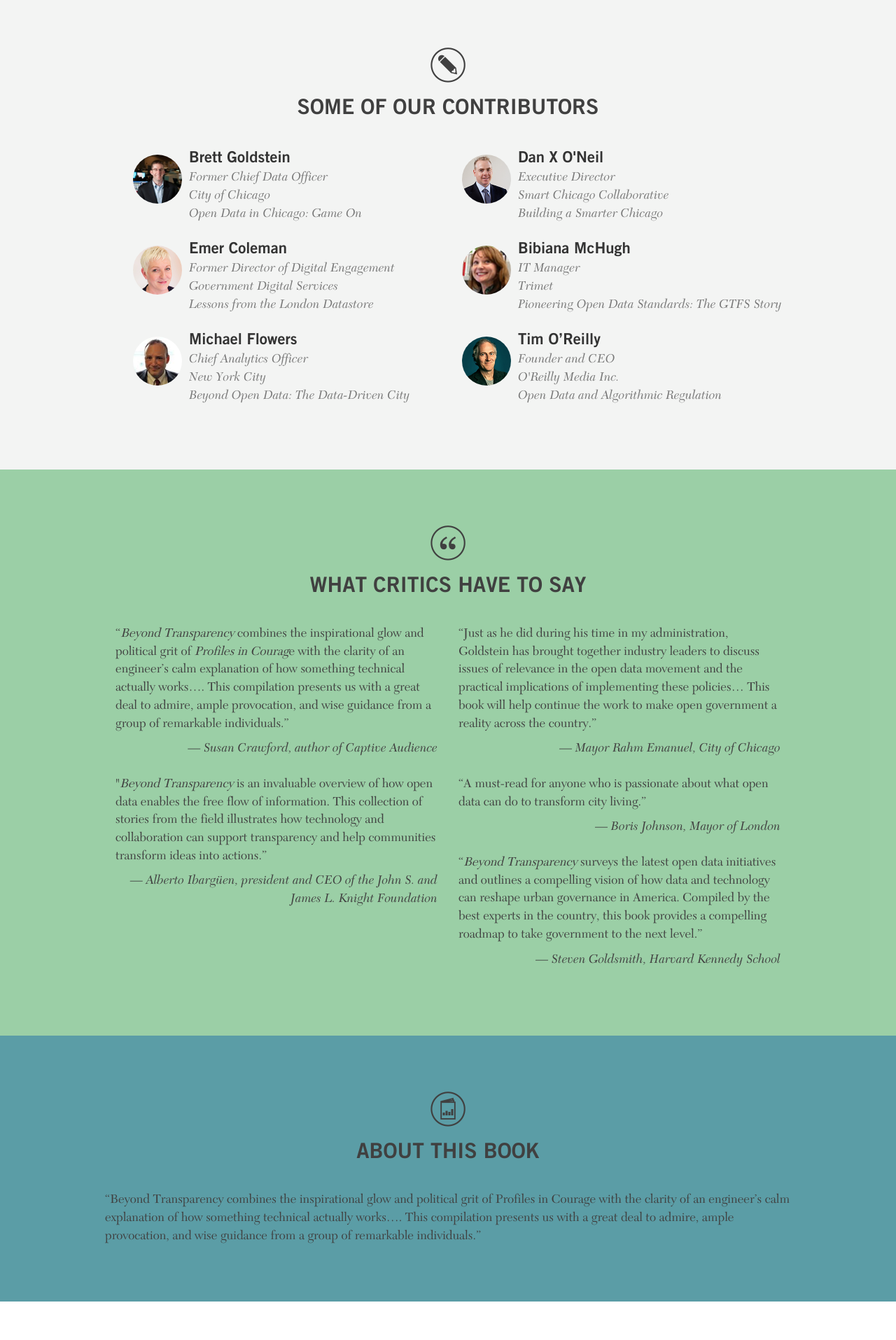
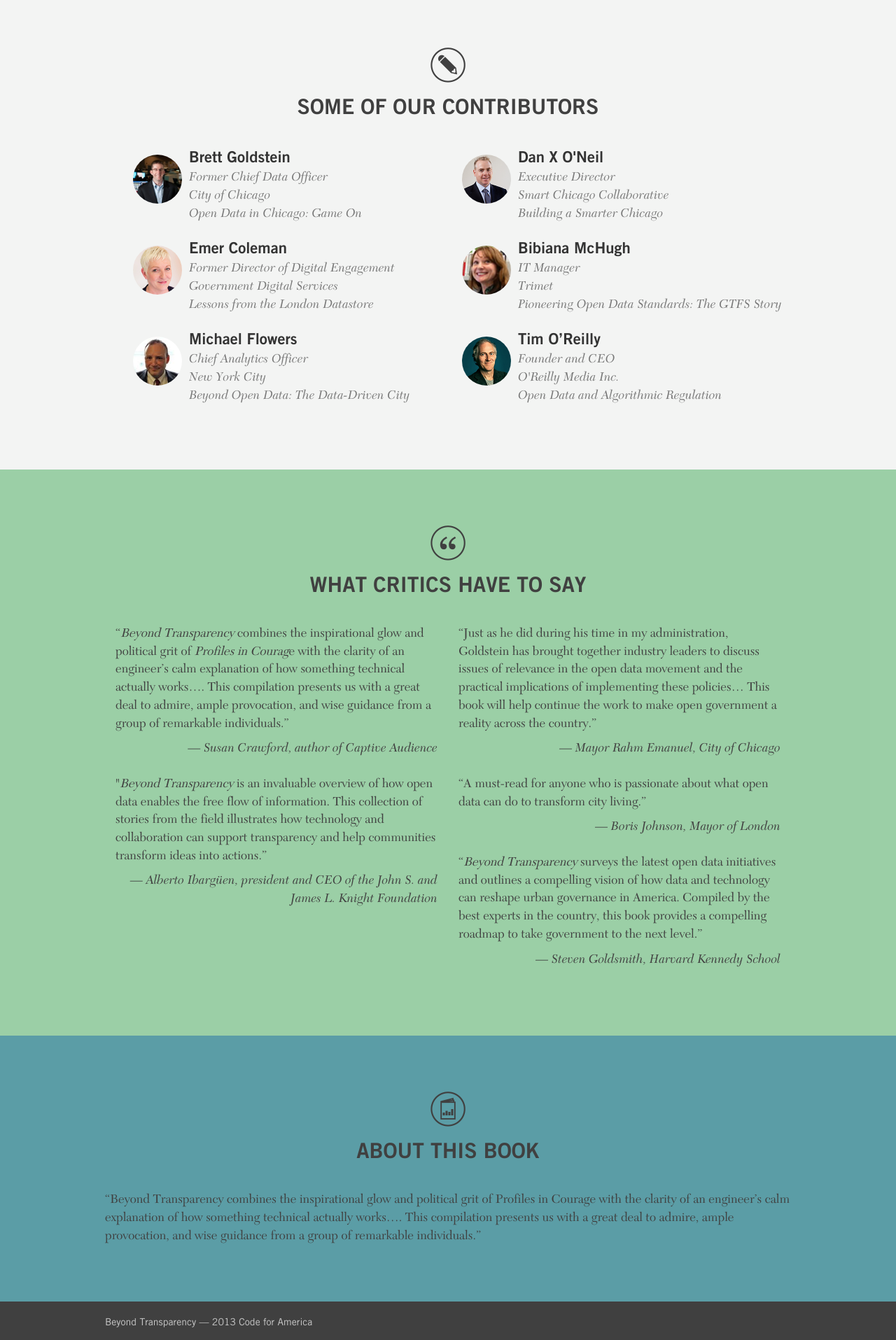
Before and after one commit to codeforamerica/beyondtransparency, a Jekyll site: the page built from index.html, in a window 1280 px wide. Shown: the part 1012-2927 px from the top of the page at 70% size. Built offline with Jekyll 4.4.1, drawn with Linux system fonts in a browser that asks for light colours; nearby versions of some CDN libraries; some web fonts are replaced; library files that are not in the unit come from our copies; Markdown is read by kramdown in place of the engine named in the settings; before the commit the page ends 2872 px from its top, so only the background shows below that; some of the changed text lies outside the part shown.

Commit message:
Added footer to home page

```diff
--- a/_layouts/default.html
+++ b/_layouts/default.html
@@ -77,7 +77,7 @@
       <div class="footer">
         <div class="content">
           <p>
-            <em>Beyond Transparency</em> &mdash;  2013 Code for America
+            Beyond Transparency &mdash;  2013 <a href="http://codeforeamerica.org" target="_blank">Code for America</a>
           </p>
         </div>
       </div>
--- a/css/main.css
+++ b/css/main.css
@@ -385,10 +385,18 @@ div.about-book{
 }
 
 .footer{
-  background:#111;
-  color:#f8f8f8;
-  text-align:right;
+  background:#404040;
+  color:#ccc;
+  font-family: 'TradeGothicLT';
+  font-size: 14px;
+  text-align:left;
   padding:20px 0px 5px;
+}
+.footer a{
+  color: #ccc;
+}
+.footer a:hover{
+  color: #fff;
 }
 
 .author{
--- a/index.html
+++ b/index.html
@@ -132,4 +132,12 @@ The rise of open data in the public sector has sparked innovation, driven effici
     <div class="clear"></div>
   </div>
 </section>
+
+<div class="footer">
+  <div class="content">
+    <p>
+      Beyond Transparency &mdash;  2013 <a href="http://codeforeamerica.org" target="_blank">Code for America</a>
+    </p>
+  </div>
 </div>
+</div>
```
